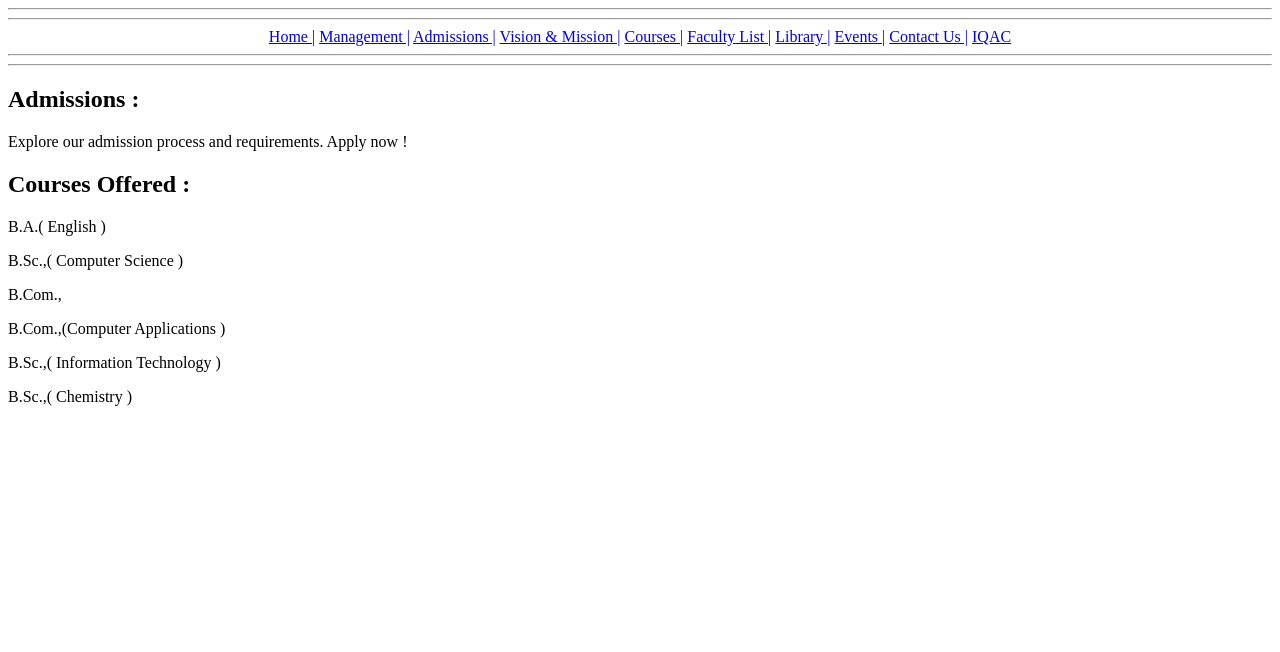
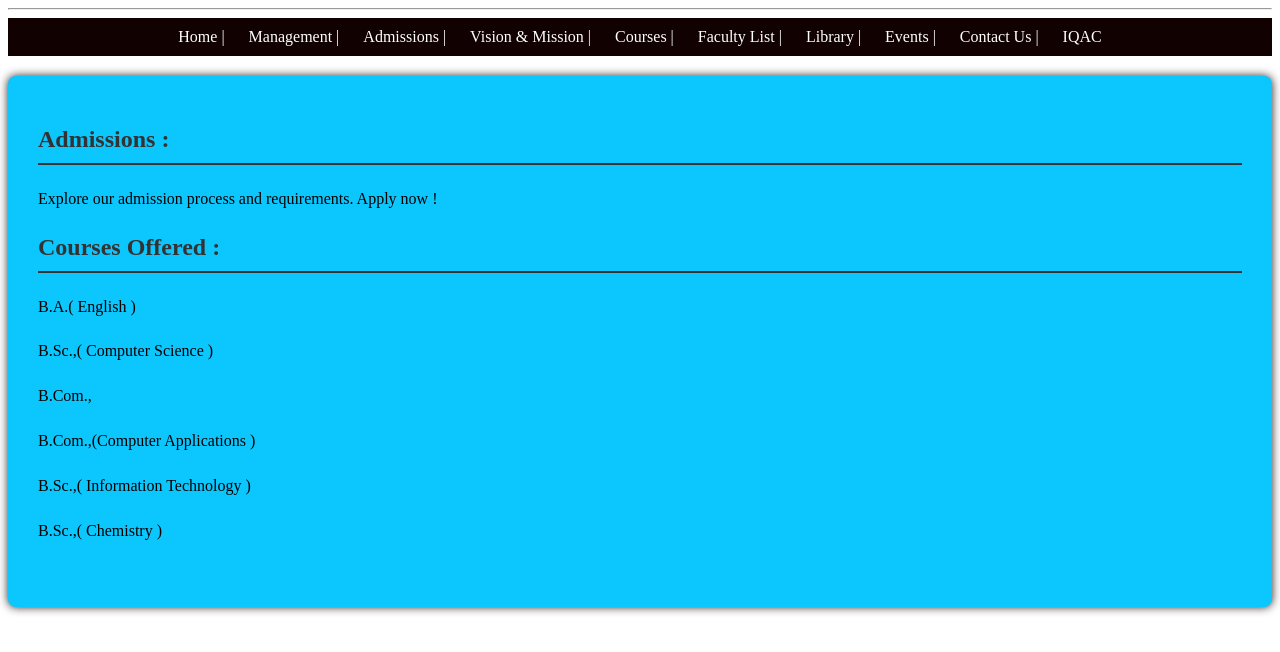
Before and after one commit to cleverprograming/KLNASC, a plain HTML site: page admission.html in a window 1280 px wide. Drawn offline with Linux system fonts and the light colour scheme.

Commit message:
Update admission.html
admission changed

```diff
--- a/admission.html
+++ b/admission.html
@@ -1,4 +1,5 @@
-<hr><hr>
+<link rel="stylesheet" href="style.css">
+<hr>
    <center><nav>
         <a href="index.html">Home |</a>
         <a href="management.html"> Management |</a>
@@ -11,7 +12,6 @@
         <a href="contact.html"> Contact Us |</a>
         <a href="iqac.html"> IQAC </a>
 </nav></center>
-<hr><hr>
 <section id="admissions">
     <h2>Admissions :</h2>
     <p>Explore our admission process and requirements. Apply now !</p>
```
